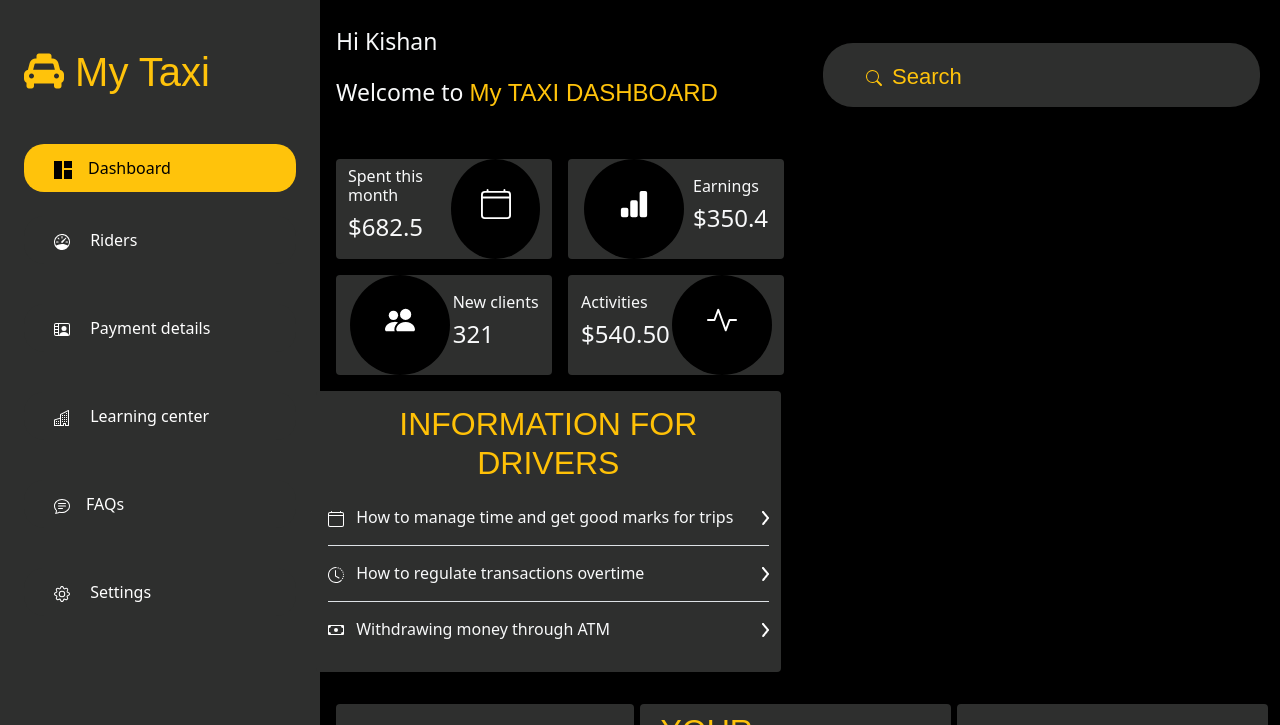
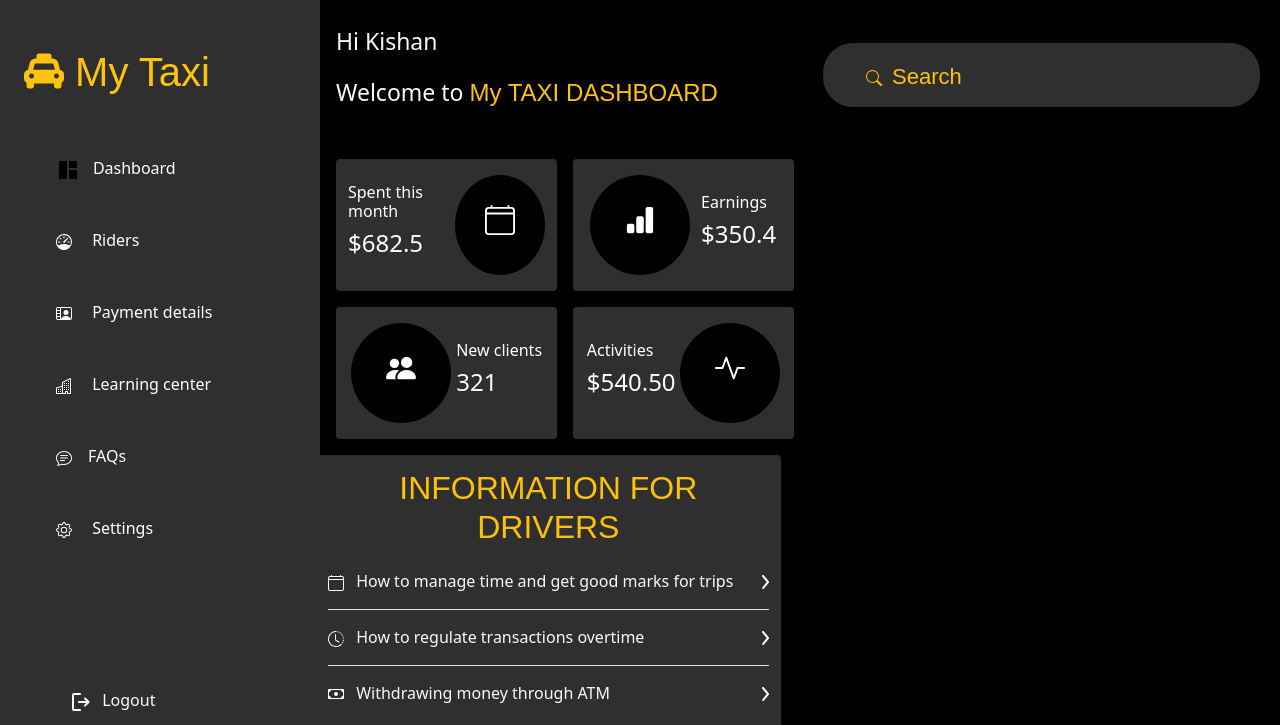
Before and after one commit to Victor-udenna/my-taxi-dashboard, a plain HTML site: page index.html in a window 1280 px wide. Shown: the top 725 px of the page. Drawn offline with nearby package versions, Linux system fonts and the light colour scheme; a web font is replaced by a local one.

Commit message:
modified all files

```diff
--- a/index.html
+++ b/index.html
@@ -40,58 +40,67 @@
                     </div>
 
 
+
+
                     <div class="mb-4">
 
-                        <button class="btn-sidebar text-start">
-                            <span class="ms-4">
-                                <svg xmlns="http://www.w3.org/2000/svg" width="16" height="16" fill="#FFFFFF" class="bi bi-speedometer" viewBox="0 0 16 16">
+                        <button class="btn-sidebar text-start ps-4">
+
+                                <svg xmlns="http://www.w3.org/2000/svg" width="16" height="16" fill="currentcolor" class="bi bi-speedometer ms-2" viewBox="0 0 16 16">
                                     <path d="M8 2a.5.5 0 0 1 .5.5V4a.5.5 0 0 1-1 0V2.5A.5.5 0 0 1 8 2zM3.732 3.732a.5.5 0 0 1 .707 0l.915.914a.5.5 0 1 1-.708.708l-.914-.915a.5.5 0 0 1 0-.707zM2 8a.5.5 0 0 1 .5-.5h1.586a.5.5 0 0 1 0 1H2.5A.5.5 0 0 1 2 8zm9.5 0a.5.5 0 0 1 .5-.5h1.5a.5.5 0 0 1 0 1H12a.5.5 0 0 1-.5-.5zm.754-4.246a.389.389 0 0 0-.527-.02L7.547 7.31A.91.91 0 1 0 8.85 8.569l3.434-4.297a.389.389 0 0 0-.029-.518z"/>
                                     <path fill-rule="evenodd" d="M6.664 15.889A8 8 0 1 1 9.336.11a8 8 0 0 1-2.672 15.78zm-4.665-4.283A11.945 11.945 0 0 1 8 10c2.186 0 4.236.585 6.001 1.606a7 7 0 1 0-12.002 0z"/>
                                   </svg>
 
-                               <span class="ps-3"> Riders </span></span>
-                           </button>
+                               <span class="ps-3"> Riders </span>
+                        </button>
                     </div>
 
-                    <div class="mb-4 pt-3">
-                        <button class="btn-sidebar text-start">
-                            <span class="ms-4">
-                                <svg xmlns="http://www.w3.org/2000/svg" width="16" height="16" fill="#FFFFFF" class="bi bi-person-video2" viewBox="0 0 16 16">
+                    <div class="mb-4">
+                        <button class="btn-sidebar text-start ps-4">
+
+                                <svg xmlns="http://www.w3.org/2000/svg" width="16" height="16" fill="currentcolor" class="bi bi-person-video2 ms-2" viewBox="0 0 16 16">
                                     <path d="M10 9.05a2.5 2.5 0 1 0 0-5 2.5 2.5 0 0 0 0 5Z"/>
                                     <path d="M2 1a2 2 0 0 0-2 2v9a2 2 0 0 0 2 2h12a2 2 0 0 0 2-2V3a2 2 0 0 0-2-2H2ZM1 3a1 1 0 0 1 1-1h2v2H1V3Zm4 10V2h9a1 1 0 0 1 1 1v9c0 .285-.12.543-.31.725C14.15 11.494 12.822 10 10 10c-3.037 0-4.345 1.73-4.798 3H5Zm-4-2h3v2H2a1 1 0 0 1-1-1v-1Zm3-1H1V8h3v2Zm0-3H1V5h3v2Z"/>
                                   </svg>
-                            <span class="ps-3">Payment details</span> </span>
-                           </button>
+                            <span class="ps-3">Payment details</span>
+                        </button>
                     </div>
 
-                    <div class="mb-4 pt-3">
-                        <button class="btn-sidebar text-start">
-                            <span class="ms-4">
-                                <svg xmlns="http://www.w3.org/2000/svg" width="16" height="16" fill="#FFFFFF" class="bi bi-building" viewBox="0 0 16 16">
+
+
+
+
+                    <div class="mb-4">
+
+                        <button class="btn-sidebar text-start ps-4">
+
+                                <svg xmlns="http://www.w3.org/2000/svg" width="16" height="16" fill="currentcolor" class="bi bi-building ms-2" viewBox="0 0 16 16">
                                     <path fill-rule="evenodd" d="M14.763.075A.5.5 0 0 1 15 .5v15a.5.5 0 0 1-.5.5h-3a.5.5 0 0 1-.5-.5V14h-1v1.5a.5.5 0 0 1-.5.5h-9a.5.5 0 0 1-.5-.5V10a.5.5 0 0 1 .342-.474L6 7.64V4.5a.5.5 0 0 1 .276-.447l8-4a.5.5 0 0 1 .487.022zM6 8.694 1 10.36V15h5V8.694zM7 15h2v-1.5a.5.5 0 0 1 .5-.5h2a.5.5 0 0 1 .5.5V15h2V1.309l-7 3.5V15z"/>
                                     <path d="M2 11h1v1H2v-1zm2 0h1v1H4v-1zm-2 2h1v1H2v-1zm2 0h1v1H4v-1zm4-4h1v1H8V9zm2 0h1v1h-1V9zm-2 2h1v1H8v-1zm2 0h1v1h-1v-1zm2-2h1v1h-1V9zm0 2h1v1h-1v-1zM8 7h1v1H8V7zm2 0h1v1h-1V7zm2 0h1v1h-1V7zM8 5h1v1H8V5zm2 0h1v1h-1V5zm2 0h1v1h-1V5zm0-2h1v1h-1V3z"/>
                                   </svg>
                                 <span class="ps-3"> Learning center</span>
-                            </span>
-                           </button>
+
+                        </button>
+
                     </div>
 
 
-                    <div class="mb-4 pt-3">
-                        <button class="btn-sidebar text-start">
-                            <span class="ms-4">
-                                 <svg  xmlns="http://www.w3.org/2000/svg" width="16" height="16" fill="#FFFFFF" class="bi bi-chat-text" viewBox="0 0 16 16">
+                    <div class="mb-4">
+
+                        <button class="btn-sidebar text-start ps-4">
+
+                                 <svg  xmlns="http://www.w3.org/2000/svg" width="16" height="16" fill="currentcolor" class="bi bi-chat-text ms-2" viewBox="0 0 16 16">
                                 <path d="M2.678 11.894a1 1 0 0 1 .287.801 10.97 10.97 0 0 1-.398 2c1.395-.323 2.247-.697 2.634-.893a1 1 0 0 1 .71-.074A8.06 8.06 0 0 0 8 14c3.996 0 7-2.807 7-6 0-3.192-3.004-6-7-6S1 4.808 1 8c0 1.468.617 2.83 1.678 3.894zm-.493 3.905a21.682 21.682 0 0 1-.713.129c-.2.032-.352-.176-.273-.362a9.68 9.68 0 0 0 .244-.637l.003-.01c.248-.72.45-1.548.524-2.319C.743 11.37 0 9.76 0 8c0-3.866 3.582-7 8-7s8 3.134 8 7-3.582 7-8 7a9.06 9.06 0 0 1-2.347-.306c-.52.263-1.639.742-3.468 1.105z"/>
                                 <path d="M4 5.5a.5.5 0 0 1 .5-.5h7a.5.5 0 0 1 0 1h-7a.5.5 0 0 1-.5-.5zM4 8a.5.5 0 0 1 .5-.5h7a.5.5 0 0 1 0 1h-7A.5.5 0 0 1 4 8zm0 2.5a.5.5 0 0 1 .5-.5h4a.5.5 0 0 1 0 1h-4a.5.5 0 0 1-.5-.5z"/>
-                              </svg><span class="ps-3">FAQs</span></span>
-                           </button>
+                              </svg><span class="ps-3">FAQs</span>
+                        </button>
                     </div>
 
 
-                    <div class="mb-4 pt-3">
-                        <button class="btn-sidebar text-start">
-                            <span class="ms-4">
-                            <svg xmlns="http://www.w3.org/2000/svg" width="16" height="16" fill="#FFFFFF" class="bi bi-gear" viewBox="0 0 16 16">
+                    <div class="mb-4">
+
+                        <button class="btn-sidebar text-start ps-4">
+                            <svg xmlns="http://www.w3.org/2000/svg" width="16" height="16" fill="currentcolor" class="bi bi-gear ms-2" viewBox="0 0 16 16">
                                 <path d="M8 4.754a3.246 3.246 0 1 0 0 6.492 3.246 3.246 0 0 0 0-6.492zM5.754 8a2.246 2.246 0 1 1 4.492 0 2.246 2.246 0 0 1-4.492 0z"/>
                                 <path d="M9.796 1.343c-.527-1.79-3.065-1.79-3.592 0l-.094.319a.873.873 0 0 1-1.255.52l-.292-.16c-1.64-.892-3.433.902-2.54 2.541l.159.292a.873.873 0 0 1-.52 1.255l-.319.094c-1.79.527-1.79 3.065 0 3.592l.319.094a.873.873 0 0 1 .52 1.255l-.16.292c-.892 1.64.901 3.434 2.541 2.54l.292-.159a.873.873 0 0 1 1.255.52l.094.319c.527 1.79 3.065 1.79 3.592 0l.094-.319a.873.873 0 0 1 1.255-.52l.292.16c1.64.893 3.434-.902 2.54-2.541l-.159-.292a.873.873 0 0 1 .52-1.255l.319-.094c1.79-.527 1.79-3.065 0-3.592l-.319-.094a.873.873 0 0 1-.52-1.255l.16-.292c.893-1.64-.902-3.433-2.541-2.54l-.292.159a.873.873 0 0 1-1.255-.52l-.094-.319zm-2.633.283c.246-.835 1.428-.835 1.674 0l.094.319a1.873 1.873 0 0 0 2.693 1.115l.291-.16c.764-.415 1.6.42 1.184 1.185l-.159.292a1.873 1.873 0 0 0 1.116 2.692l.318.094c.835.246.835 1.428 0 1.674l-.319.094a1.873 1.873 0 0 0-1.115 2.693l.16.291c.415.764-.42 1.6-1.185 1.184l-.291-.159a1.873 1.873 0 0 0-2.693 1.116l-.094.318c-.246.835-1.428.835-1.674 0l-.094-.319a1.873 1.873 0 0 0-2.692-1.115l-.292.16c-.764.415-1.6-.42-1.184-1.185l.159-.291A1.873 1.873 0 0 0 1.945 8.93l-.319-.094c-.835-.246-.835-1.428 0-1.674l.319-.094A1.873 1.873 0 0 0 3.06 4.377l-.16-.292c-.415-.764.42-1.6 1.185-1.184l.292.159a1.873 1.873 0 0 0 2.692-1.115l.094-.319z"/>
                               </svg>
@@ -99,8 +108,8 @@
                             <span class="ps-3">
                                 Settings
                             </span>
-                        </span>
-                           </button>
+
+                        </button>
                     </div>
                 </div>
             </div>
@@ -150,7 +159,7 @@
 
 
 
-            <section class="row text-light">
+            <section class=" row text-light">
 
 
 
@@ -158,10 +167,9 @@
                 <div class="row gy-3 col-6 ms-3">
 
 
-                    <div class="d-flex rounded justify-content-around align-items-center col-6 card-img"
-                        style="width: 47%;">
+                    <div class="d-flex rounded justify-content-around align-items-center col-6 card-img">
 
-                        <div class="text-light">
+                        <div>
                             <h6>Spent this month</h6>
                             <h4>$682.5</h4>
                         </div>
@@ -176,14 +184,13 @@
 
 
 
-                    <div class="d-flex rounded justify-content-around align-items-center col-6 ms-3 card-img "
-                        style="width: 47%;">
+                    <div class="d-flex rounded justify-content-around align-items-center col-6 ms-3 card-img ">
 
                         <div style="padding: 1.4rem; border-radius: 50%; background-color: black; width: 100px; height: 100px;" class="text-center">
                             <img src="./images/bar-chart-fill.svg" alt="" width="30px" class="mt-2">
                         </div>
 
-                        <div class="text-light">
+                        <div>
                             <h6>Earnings</h6>
                             <h4>$350.4</h4>
                         </div>
@@ -193,13 +200,13 @@
 
 
 
-                    <div class="d-flex rounded justify-content-around align-items-center col-6 card-img " style="width: 47%;">
+                    <div class="d-flex rounded justify-content-around align-items-center col-6 card-img">
 
                         <div style="padding: 1.4rem; border-radius: 50%; background-color: black; width: 100px; height: 100px;" class="text-center">
                             <img src="./images/people-fill.svg" alt="" width="30px" class="mt-2">
                         </div>
 
-                        <div class="text-light">
+                        <div>
                             <h6>New clients</h6>
                             <h4>321</h4>
                         </div>
@@ -209,10 +216,9 @@
 
 
 
-                    <div class="d-flex rounded justify-content-around align-items-center col-6 ms-3 card-img "
-                        style="width: 47%;">
+                    <div class="d-flex rounded justify-content-around align-items-center col-6 ms-3 card-img ">
 
-                        <div class="text-light">
+                        <div>
                             <h6>Activities</h6>
                             <h4>$540.50</h4>
                         </div>
--- a/style.css
+++ b/style.css
@@ -82,35 +82,46 @@ label {
 .btn-sidebar{
     width: 272px;
     height: 48px;
-    /* background: #FFC30B; */
     background-color: rgb(46, 47, 46);
     color: white;
     border-radius: 20px;
     border: none;
+    text-align: center;
+    padding: 4%;
+    cursor: pointer;
 }
 
-.btn-active{
+/* .btn-active{
     background: #FFC30B;
     color: black;
-}
+}  */
+
 
 .btn-sidebar:hover{
     background: #FFC30B;
     color: black;
-    fill: black;
+    fill: black !important;
 }
 
-.btn-sidebar svg:hover{
+/* .btn-sidebar svg:hover{
 fill: black;
-}
+} */
 
 
 
 
-.cards {
+.card-img{
     border-radius: 30px;
-    width: 306px;
+    color: white;
+    width: 48%;
     height: 132px;
+    cursor: pointer;
+
+}
+
+.card-img:hover{
+    color: black;
+    background-color: #FFC30B;
 }
 
 /* #input-header{
```
